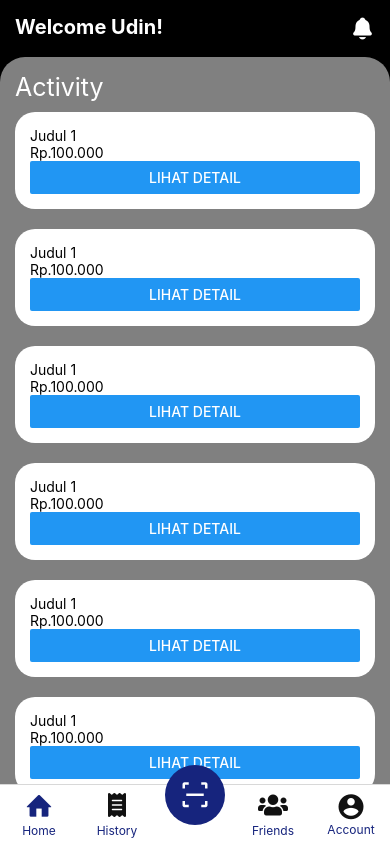
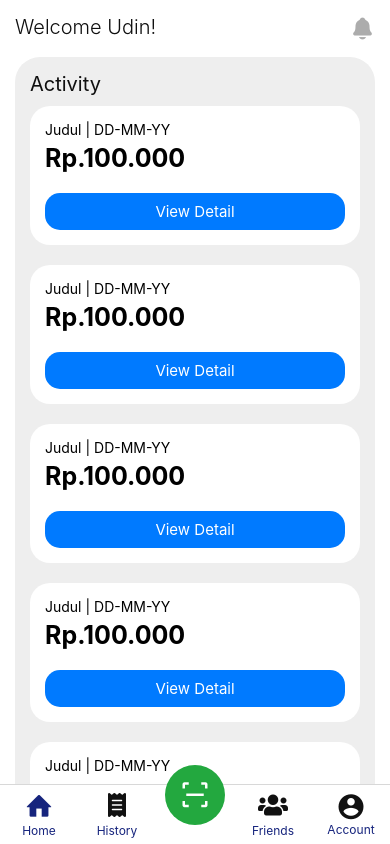
Before and after one commit to jayjOnly/Split_Bill, a React Native app: screen /Home in a window 390 px wide. Built offline with nearby package versions, Linux system fonts and the light colour scheme.

Commit message:
edit activity page

```diff
--- /dev/null
+++ b/src/components/ActivityBox.js
@@ -0,0 +1,56 @@
+import { StyleSheet, Text, View, TouchableOpacity} from 'react-native'
+import React from 'react'
+
+const ActivityBoz = () => {
+  return (
+    <View>
+      <View style={styles.box}>
+        <Text style={styles.text}>Judul | DD-MM-YY</Text>
+        <Text style={styles.harga}>Rp.100.000</Text>
+        <TouchableOpacity
+            onPress={() => {
+                // handle onPress
+            }}
+            style={styles.Button}>
+
+            <Text style={styles.ButtonLabel}>View Detail</Text>
+        </TouchableOpacity>
+    </View>
+    </View>
+  )
+}
+
+export default ActivityBoz
+
+const styles = StyleSheet.create({
+  box:{
+    flex:1,
+    backgroundColor:'#FFFFFF',
+    borderRadius:20,
+    justifyContent:'center',
+    marginBottom:20,
+    padding:15
+  },
+  text:{
+    fontWeight:'400',
+    marginBottom:5
+  },
+  harga:{
+    fontWeight:'bold',
+    marginBottom:20,
+    fontSize:25,
+    color:'#000000'
+  },
+  ButtonLabel:{
+    fontSize: 15,
+    color: '#FFFFFF',
+    fontWeight: '400',
+    margin:7,
+    padding:2
+  },
+  Button:{
+    alignItems: 'center',
+    backgroundColor: '#007AFF',
+    borderRadius:15
+  }
+})
--- a/src/components/MainHeader.js
+++ b/src/components/MainHeader.js
@@ -1,16 +1,13 @@
 import React from 'react';
 import { StyleSheet,Text, Button, View, ImageComponent, Image, Pressable } from 'react-native';
 import { useNavigation } from '@react-navigation/native';
-import { useSafeAreaInsets } from 'react-native-safe-area-context';
 import Ionicons from 'react-native-vector-icons/Ionicons'
-import IMAGES from '../images';
-import SplitScreen from '../screen/SplitScreen';
 
 const MainHeader = ({title}) => {
   return (
     <View style={[styles.cointainer]}>
       <Text style={styles.title}>Welcome {title}!</Text>
-      <Ionicons name='notifications' size={25} onPress={() => {}} color='#FFFFFF'/>
+      <Ionicons name='notifications' size={25} onPress={() => {}} color='#ACACAC'/>
     </View>
 
   );
@@ -26,8 +23,8 @@ const styles = StyleSheet.create({
     },
     title:{
         fontSize:20,
-        fontWeight:'bold',
-        color:'#FFFFFF'
+        fontWeight:'300',
+        color:'#0F0F0F'
     }
 })
 
--- a/src/navigator/TabNavi.tsx
+++ b/src/navigator/TabNavi.tsx
@@ -1,4 +1,4 @@
-import {  Text, Platform,  View } from 'react-native';
+import {  Text, Platform,  View, PermissionsAndroid } from 'react-native';
 import { createBottomTabNavigator } from '@react-navigation/bottom-tabs';
 import HomeScreen from '../screen/HomeScreen';
 import DetailScreen from '../screen/DetailScreen';
@@ -10,6 +10,27 @@ import FontAwesome5 from 'react-native-vector-icons/FontAwesome5'
 import FontAwesome6 from 'react-native-vector-icons/FontAwesome6'
 import Entypo from 'react-native-vector-icons/Entypo'
 import FriendScreen from '../screen/FriendScreen';
+import {launchCamera, launchImageLibrary} from 'react-native-image-picker';
+
+const AccessCamera = async () =>{
+  const granted = await PermissionsAndroid.request(
+    PermissionsAndroid.PERMISSIONS.CAMERA,
+  )
+
+  if(granted === PermissionsAndroid.RESULTS.GRANTED){
+    const result = await launchCamera({mediaType: 'photo', quality: 1}, (res) => {
+      if(res.didCancel){
+        console.log("User Cancel")
+      }else if(res.errorCode){
+        console.log(res.errorCode)
+      }else{
+        console.log(res.assets)
+      }
+    })
+  }else{
+    console.log("NO PERMISSION")
+  }
+}
 
 // Thanks for watching
 const Tab =createBottomTabNavigator();
@@ -55,7 +76,7 @@ const TabNavi = () => {
                  style={{
                   alignItems: "center",
                   justifyContent: "center",
-                  backgroundColor: "#16247d",
+                  backgroundColor: "#23A83F",
                   width: Platform.OS == "ios" ? 50 : 60,
                   height: Platform.OS == "ios" ? 50 : 60,
                   top: Platform.OS == "ios" ? -10 : -20,
--- a/src/screen/HomeScreen.tsx
+++ b/src/screen/HomeScreen.tsx
@@ -2,6 +2,7 @@ import React from 'react';
 import { StyleSheet,Text, Button, View, ScrollView, SafeAreaView} from 'react-native';
 import { useNavigation } from '@react-navigation/native';
 import MainHeader from '../components/MainHeader';
+import ActivityBox from '../components/ActivityBox';
 
 const HomeScreen = () => {
   return (
@@ -15,36 +16,12 @@ const HomeScreen = () => {
           <View style={styles.activity}>
             <Text style={styles.title}>Activity</Text>
 
-            <View style={styles.box}>
-              <Text>Judul 1</Text>
-              <Text>Rp.100.000</Text>
-              <Button title='Lihat Detail'/>
-            </View>
-            <View style={styles.box}>
-              <Text>Judul 1</Text>
-              <Text>Rp.100.000</Text>
-              <Button title='Lihat Detail'/>
-            </View>
-            <View style={styles.box}>
-              <Text>Judul 1</Text>
-              <Text>Rp.100.000</Text>
-              <Button title='Lihat Detail'/>
-            </View>
-            <View style={styles.box}>
-              <Text>Judul 1</Text>
-              <Text>Rp.100.000</Text>
-              <Button title='Lihat Detail'/>
-            </View>
-            <View style={styles.box}>
-              <Text>Judul 1</Text>
-              <Text>Rp.100.000</Text>
-              <Button title='Lihat Detail'/>
-            </View>
-            <View style={styles.box}>
-              <Text>Judul 1</Text>
-              <Text>Rp.100.000</Text>
-              <Button title='Lihat Detail'/>
-            </View>
+            <ActivityBox />
+            <ActivityBox />
+            <ActivityBox />
+            <ActivityBox />
+            <ActivityBox />
+            <ActivityBox />
           </View>
         </ScrollView>
       </View>
@@ -55,26 +32,28 @@ const HomeScreen = () => {
 const styles = StyleSheet.create({
   box:{
     flex:1,
-    backgroundColor:'#FFFFFF',
+    backgroundColor:'#EEEEEE',
     borderRadius:20,
     justifyContent:'center',
     marginBottom:20,
     padding:15
   },
   container:{
-    backgroundColor:'#000000',
+    backgroundColor:'#FFFFFF',
     paddingBottom:40
   },
   title:{
-    fontSize:25,
-    color:'#FFFFFF',
-    marginBottom:10
+    fontSize:20,
+    color:'#0F0F0F',
+    marginBottom:10,
+    fontWeight:'400'
   },
   activity:{
-    backgroundColor:'#808080',
+    backgroundColor:'#EEEEEE',
     paddingHorizontal: 15,
     paddingVertical:15,
-    borderRadius:25
+    borderRadius:25,
+    marginHorizontal:15
   }
 })
 
--- a/src/screen/ProfileScreen.tsx
+++ b/src/screen/ProfileScreen.tsx
@@ -7,12 +7,18 @@ import {
   Text,
   TouchableOpacity,
   Image,
+  Switch
 } from 'react-native';
 import FeatherIcon from 'react-native-vector-icons/Feather'
 import AntDesign from 'react-native-vector-icons/AntDesign'
 import MaterialCommunityIcons from 'react-native-vector-icons/MaterialCommunityIcons'
 
+
 export default function Example() {
+  const [form, setForm] = useState({
+    darkMode: false
+  });
+
   return (
     <SafeAreaView style={{ flex: 1, backgroundColor: '#fff'}}>
       <View style={styles.container}>
@@ -74,6 +80,21 @@ export default function Example() {
                 name="chevron-right"
                 size={20} />
             </TouchableOpacity>
+
+            <View style={styles.row}>
+              <View style={[styles.rowIcon, { backgroundColor: '#007afe' }]}>
+                <FeatherIcon color="#fff" name="moon" size={20} />
+              </View>
+
+              <Text style={styles.rowLabel}>Dark Mode</Text>
+
+              <View style={styles.rowSpacer} />
+
+              <Switch
+                onValueChange={darkMode => setForm({ ...form, darkMode })}
+                value={form.darkMode} />
+            </View>
+
           </View>
 
           <View style={styles.section}>
--- a/src/screen/SplitScreen.tsx
+++ b/src/screen/SplitScreen.tsx
@@ -20,15 +20,11 @@ const AccessCamera = async () => {
   }else{
     console.log("NO PERMISSION")
   }
-
-
 }
 
 const SplitScreen = () => {
-
   return (
-    <View>
-      <Text>Testing</Text>
+    <View style={styles.page}>
       <Button
         onPress={AccessCamera}
         title="Learn More"
@@ -40,4 +36,18 @@ const SplitScreen = () => {
   );
 };
 
+const styles = StyleSheet.create({
+  page:{
+    alignContent:'center',
+    justifyContent:'center',
+    flex:1
+  },
+  ScanButton:{
+    height:30
+  },
+  ScanText:{
+
+  }
+})
+
 export default SplitScreen;
```
